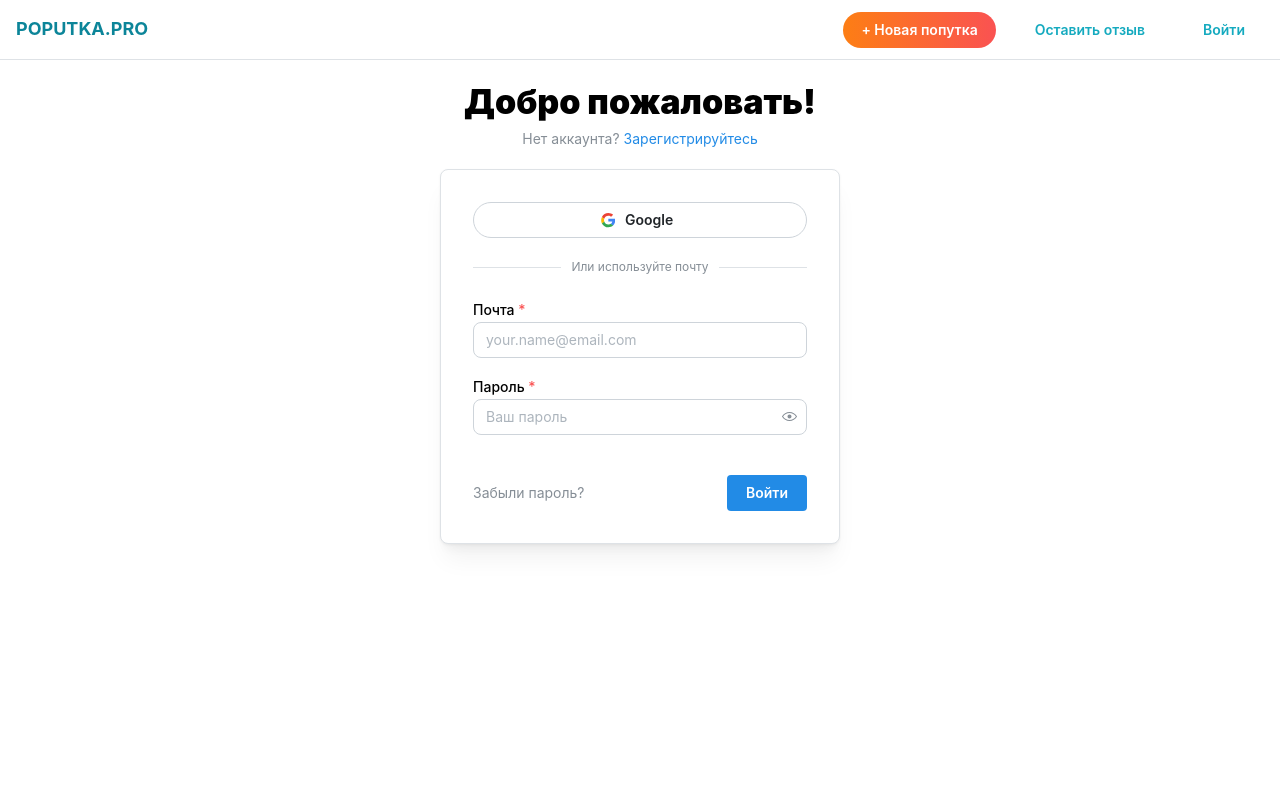
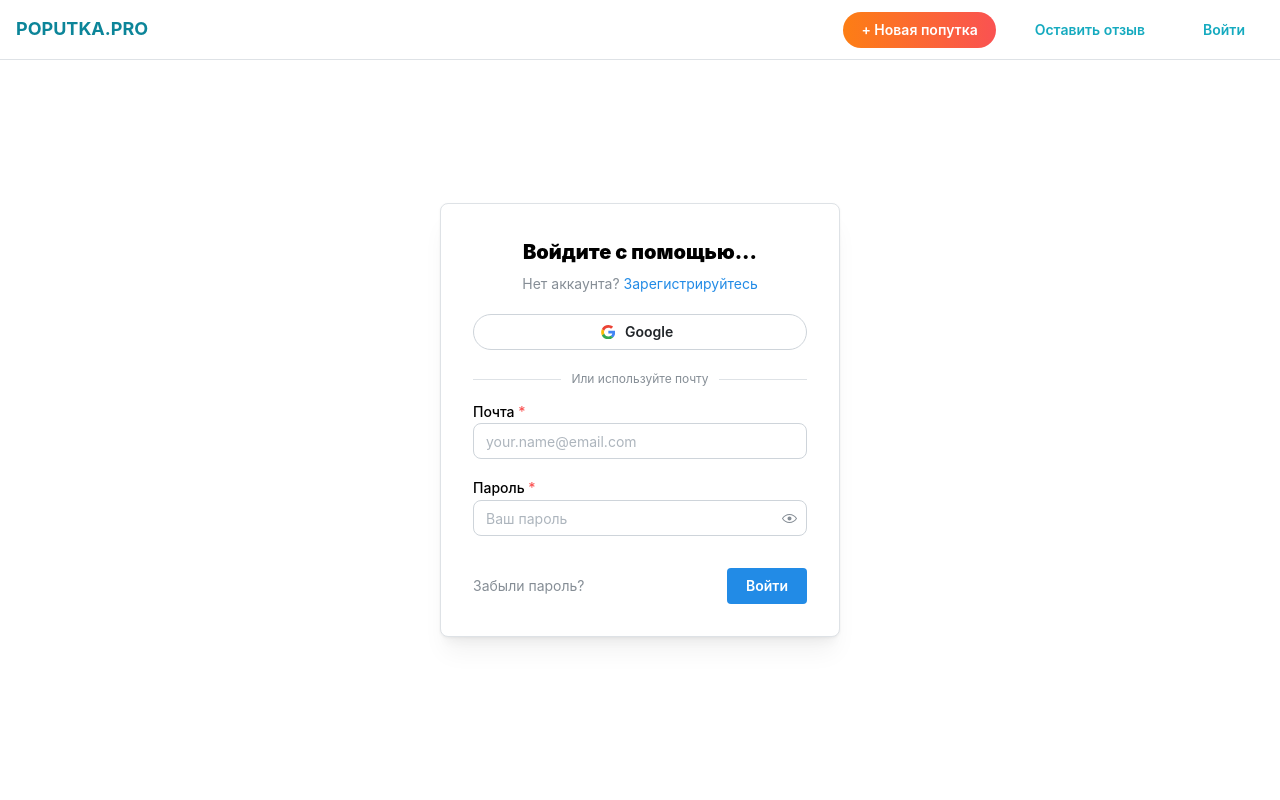
Before and after one commit to bakai-taalaibek/carpool, a Next.js app in the folder client/: page /auth in a window 1280 px wide. Shown: the top 800 px of the page. Built offline with nearby package versions, Linux system fonts and the light colour scheme.

Commit message:
Center and spacially optimize auth and restore cards

```diff
--- a/client/app/auth/page.tsx
+++ b/client/app/auth/page.tsx
@@ -17,6 +17,7 @@ import {
   Title,
 } from "@mantine/core";
 import GoogleIcon from "../../public/icons/GoogleIcon";
+import Link from "next/link";
 
 export default function AuthenticationForm(props: PaperProps) {
   const [type, toggle] = useToggle(["login", "register"]);
@@ -38,28 +39,28 @@ export default function AuthenticationForm(props: PaperProps) {
   });
 
   return (
-    <Stack
+    <Center
       style={{
         position: "absolute",
         width: "100%",
         height: "100%",
         top: 0,
         left: 0,
-        paddingTop: 80,
-        gap: 0,
-        alignItems: "center",
+        paddingTop: 40,
       }}
     >
-      <Title ta="center" fw={900} mb={5}>
-        Добро пожаловать!
-      </Title>
-      <Text c="dimmed" size="sm" ta="center" mb={20}>
-        {type === "register" ? "Уже есть аккаунт? " : "Нет аккаунта? "}
-        <Anchor size="sm" component="button" onClick={() => toggle()}>
-          {type === "register" ? "Войдите" : "Зарегистрируйтесь"}
-        </Anchor>
-      </Text>
       <Paper radius="md" p="xl" withBorder w={400} shadow="md" {...props}>
+        <Text ta="center" fw={900} mb={5} size="xl">
+          {type === "register"
+            ? "Зарегистрируйтесь с помощью..."
+            : "Войдите с помощью..."}
+        </Text>
+        <Text c="dimmed" size="sm" ta="center" mb={20}>
+          {type === "register" ? "Уже есть аккаунт? " : "Нет аккаунта? "}
+          <Anchor size="sm" component="button" onClick={() => toggle()}>
+            {type === "register" ? "Войдите" : "Зарегистрируйтесь"}
+          </Anchor>
+        </Text>
         <Button
           leftSection={<GoogleIcon />}
           variant="default"
@@ -70,10 +71,15 @@ export default function AuthenticationForm(props: PaperProps) {
           Google
         </Button>
 
-        <Divider label="Или используйте почту" labelPosition="center" my="lg" />
+        <Divider
+          label="Или используйте почту"
+          labelPosition="center"
+          mt="lg"
+          mb="xs"
+        />
 
         <form onSubmit={form.onSubmit(() => {})}>
-          <Stack gap={0}>
+          <Stack>
             {type === "register" && (
               <TextInput
                 label="Имя"
@@ -83,7 +89,6 @@ export default function AuthenticationForm(props: PaperProps) {
                   form.setFieldValue("name", event.currentTarget.value)
                 }
                 radius="md"
-                mb={16}
               />
             )}
 
@@ -97,7 +102,6 @@ export default function AuthenticationForm(props: PaperProps) {
               }
               error={form.errors.email && "Недействительная почта"}
               radius="md"
-              mb={16}
             />
 
             <PasswordInput
@@ -112,7 +116,6 @@ export default function AuthenticationForm(props: PaperProps) {
                 form.errors.password && "Минимальная длина пароля — 6 символов"
               }
               radius="md"
-              mb={8}
             />
 
             {type === "register" && (
@@ -127,7 +130,13 @@ export default function AuthenticationForm(props: PaperProps) {
           </Stack>
 
           <Group justify="space-between" mt="xl">
-            <Anchor href="/auth/restore" c="dimmed" size="sm" ta="start">
+            <Anchor
+              component={Link}
+              href="/auth/restore"
+              c="dimmed"
+              size="sm"
+              ta="start"
+            >
               Забыли пароль?
             </Anchor>
             <Button type="submit">
@@ -136,6 +145,6 @@ export default function AuthenticationForm(props: PaperProps) {
           </Group>
         </form>
       </Paper>
-    </Stack>
+    </Center>
   );
 }
```
Also changed, not shown: client/app/auth/restore/page.tsx (+12 -14 lines).
